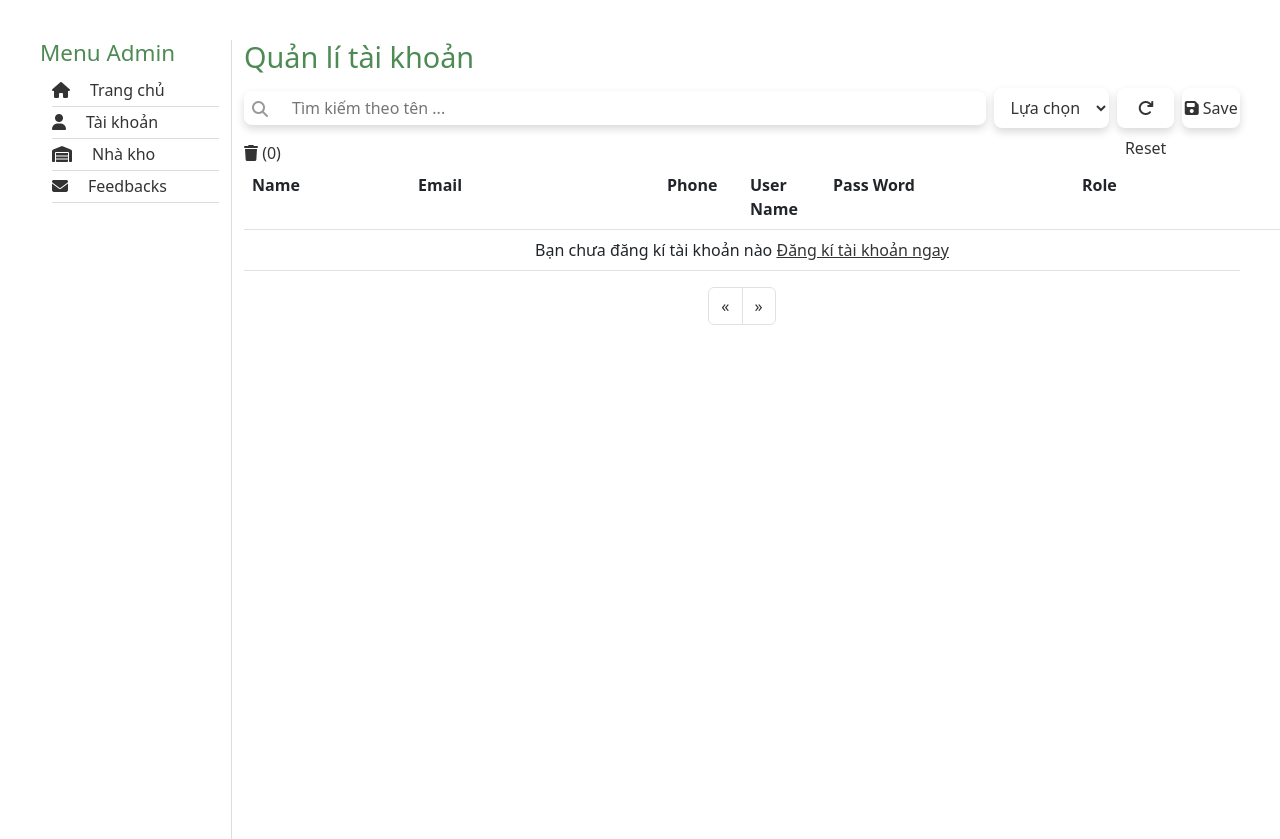
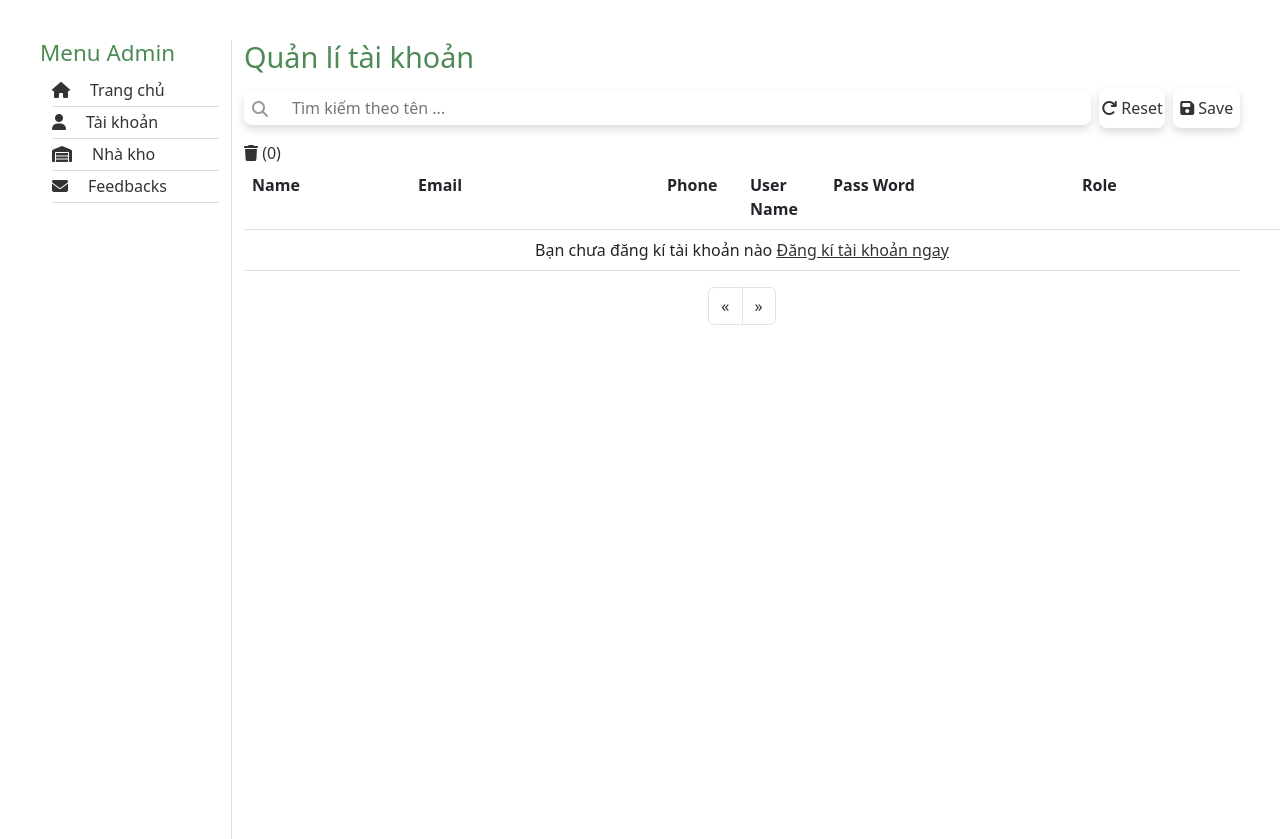
Before and after one commit to baolinh-dev/tea-house-full, a Node server app: page /admin/account/search in a window 1280 px wide; the page is wider, and only the part inside the window is pictured. Shown: the top 839 px of that part. Run offline with Node 20, Linux system fonts and the light colour scheme; style sheets or scripts are compiled from the project's sources; some libraries are stand-ins or nearby versions.

Commit message:
fix search

```diff
--- a/src/resources/scss/style.scss
+++ b/src/resources/scss/style.scss
@@ -950,21 +950,6 @@
     outline: none;
     border: none;
 }
-#admin .search__option {
-        border-radius: 8px;
-        width: 16%;
-        height: 40px;
-        background-color: #fff;
-        box-shadow: 0px 4px 8px rgba($color: #000000, $alpha: 0.15);
-        display: block;
-        color: var(--text-color);
-        text-align: center;
-        line-height: 40px;
-        text-decoration: none;
-        margin-left: 8px;
-        outline: none;
-        border: none;
-}
 .table-data__text {
     line-height: 20px;
     max-height: 40px;
--- a/src/resources/views/admin/account.hbs
+++ b/src/resources/views/admin/account.hbs
@@ -81,15 +81,6 @@
                         <i class="fa-solid fa-magnifying-glass admin-table__options-search-icon"> </i>
                         <input type="text" name="search" class="admin-table__options-search" placeholder="Tìm kiếm theo tên ...">
                     </div>
-
-                    <select id="cars" class="search__option" >
-                        <option selected value="">Lựa chọn</option>
-                        <option name="name" value="name">Name</option>
-                        <option name="email" value="email">Email</option>
-                        <option name="phone" value="phone">Phone</option>
-                        <option name="username" value="username">Username</option>
-                    </select>
-
                     <a class="btn-table" href="/admin/account">
                         <i class="fa-solid fa-arrow-rotate-right"></i>
                         Reset
```
